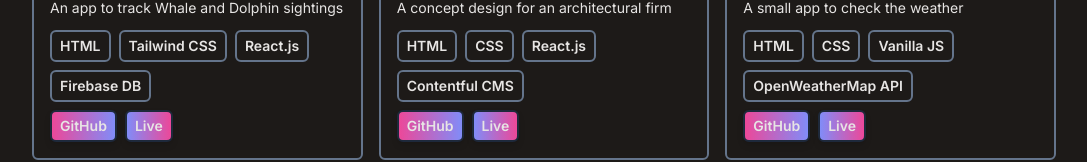
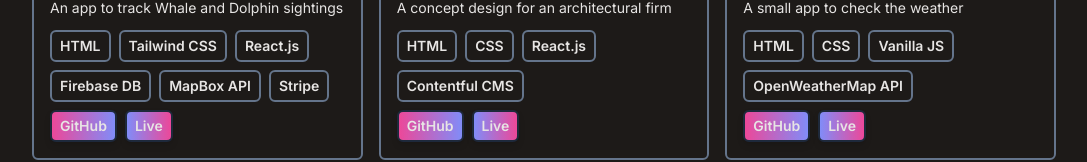
Before and after one commit to windsywinds/webportfolio, a React (Vite) app: page / in a window 1280 px wide. Shown: the part 1456-1618 px from the top of the page, without its empty margins (96-1183 px from the left). Built offline with nearby package versions, Linux system fonts and the light colour scheme.

Commit message:
update techstack and thumb

```diff
--- a/src/data/portfolio.js
+++ b/src/data/portfolio.js
@@ -1,9 +1,9 @@
 export default [
     {
         title: 'Whale Watch NZ',
-    imgURL: '/assets/csharpthumb.jpg',
+    imgURL: '/assets/whalewatchthumb.jpg',
     slug: 'An app to track Whale and Dolphin sightings',
-    stack: ['HTML', 'Tailwind CSS', 'React.js', 'Firebase DB'],
+    stack: ['HTML', 'Tailwind CSS', 'React.js', 'Firebase DB', 'MapBox API', 'Stripe'],
     demoURL: 'https://whalewatchnz.netlify.app/',
     gitURL: 'https://github.com/windsywinds/whalewatch',
     },
```
Also changed, not shown: src/assets/whalewatchthumb.jpg (added).
